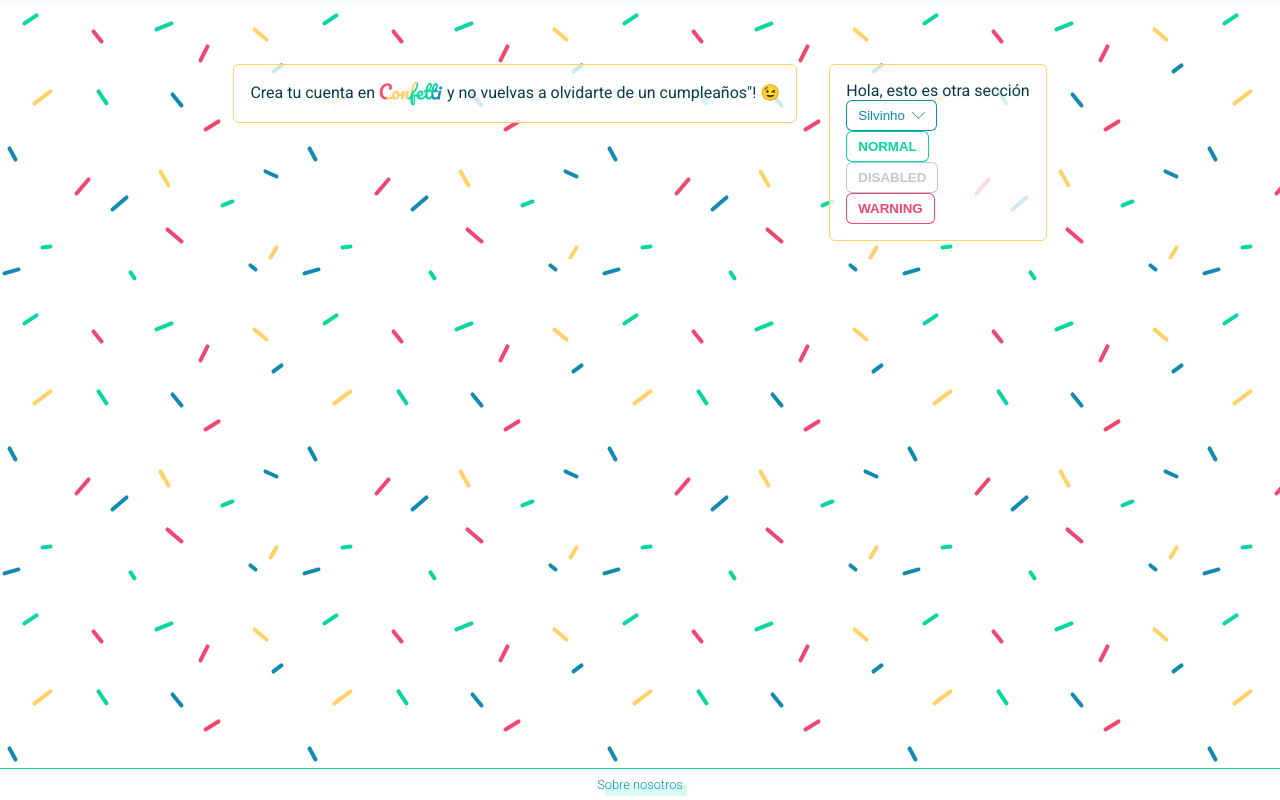
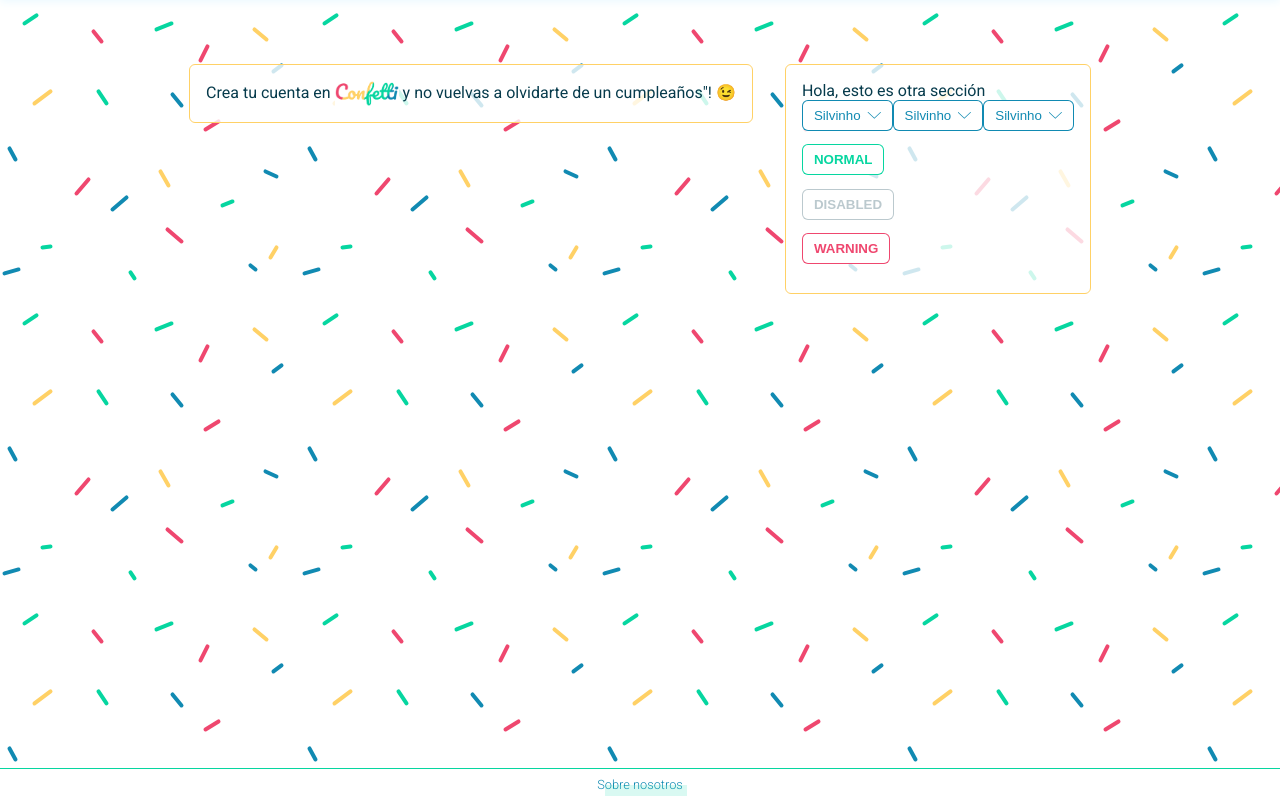
Before and after one commit to leireriel/Confetti-app, a React (Create React App) app: page / in a window 1280 px wide. Built offline with nearby package versions, Linux system fonts and the light colour scheme.

Commit message:
fix(dropdown): add position x dinamic

```diff
--- a/src/App.js
+++ b/src/App.js
@@ -22,13 +22,23 @@ const App = () => (
           <Paragraph>
             Hola, esto es otra sección
           </Paragraph>
-          <Dropdown
-            title='Silvinho'
-            options={['Ajustes', 'Cerrar sesión']}
-          />
-          <Button>normal</Button>
-          <Button type='disabled'>disabled</Button>
-          <Button type='warning'>warning</Button>
+          <div style={{display: 'flex'}}>
+            <Dropdown
+              title='Silvinho'
+              options={['Ajustes', 'Cerrar sesión']}
+            />
+            <Dropdown
+              title='Silvinho'
+              options={['Ajustes', 'Cerrar sesión']}
+            />
+            <Dropdown
+              title='Silvinho'
+              options={['Ajustes', 'Cerrar sesión']}
+            />
+          </div>
+          <Button margin='1em 0'>normal</Button>
+          <Button type='disabled' margin='1em 0'>disabled</Button>
+          <Button type='warning' margin='1em 0'>warning</Button>
         </Section>
       </WrapperHome>
     </MainWithConfetti>
--- a/src/components/Dropdown/index.js
+++ b/src/components/Dropdown/index.js
@@ -12,29 +12,33 @@ const colors = {
 
 const Dropdown = ({ title, options }) => {
   const [isDropdownVisible, setIsDropdownVisible] = useState(false);
-  const [posYDropdown, setPosYDropdown] = useState([]);
-  const [posXDropdown, setPosXDropdown] = useState([]);
+  const [heightButton, setHeightButton] = useState('');
+  const [posYDropdown, setPosYDropdown] = useState('');
+  const [posXDropdown, setPosXDropdown] = useState('');
 
   const handleClick = (event) => {
     setIsDropdownVisible(!isDropdownVisible);
 
     const buttonPos = event.currentTarget.getBoundingClientRect();
     const { height, left, right, top, bottom } = buttonPos;
+
+    setHeightButton(height);
+
     const viewportHeight = window.innerHeight;
     const bottomTotal = viewportHeight - bottom;
     const viewportWidth = window.innerWidth;
     const rightTotal = viewportWidth - right;
 
     if (top > bottomTotal) {
-      setPosYDropdown(['bottom', height]);
+      setPosYDropdown('bottom');
     } else {
-      setPosYDropdown(['top', height]);
+      setPosYDropdown('top');
     }
 
     if (left > rightTotal) {
-      setPosXDropdown(['right', rightTotal]);
+      setPosXDropdown('right');
     } else {
-      setPosXDropdown(['left', left]);
+      setPosXDropdown('left');
     }
   };
 
@@ -56,10 +60,9 @@ const Dropdown = ({ title, options }) => {
         <NavOptions
           colorMain={main}
           colorSecondary={secondary}
-          posYDropdown={posYDropdown[0]}
-          y={posYDropdown[1]}
-          posXDropdown={posXDropdown[0]}
-          x={posXDropdown[1]}
+          posYDropdown={posYDropdown}
+          y={heightButton}
+          posXDropdown={posXDropdown}
         >
           <List>
             {options.map((option, index) => (
--- a/src/components/Dropdown/styles.js
+++ b/src/components/Dropdown/styles.js
@@ -26,8 +26,8 @@ export const NavOptions = styled.nav`
   position: absolute;
   top: ${props => (props.posYDropdown === 'top') && `${props.y}px`};
   bottom: ${props => (props.posYDropdown === 'bottom') && `${props.y}px`};
-  left: ${props => (props.posXDropdown === 'left') && `${props.x}px`};
-  right: ${props => (props.posXDropdown === 'right') && `${props.x}px`};
+  left: ${props => (props.posXDropdown === 'left') && '0'};
+  right: ${props => (props.posXDropdown === 'right') && '0'};
   box-shadow: ${props => `0 0 10px 1px ${props.colorMain}`};
   border-radius: 6px;
   padding: 8px 12px;
--- a/src/components/NavHeader/index.js
+++ b/src/components/NavHeader/index.js
@@ -33,10 +33,20 @@ const NavHeader = () => {
             <Logo columnDirection={false}/>
           </Li>
           <Li>
+          <div style={{display: 'flex'}}>
             <Dropdown
               title='Silvinho'
               options={['Ajustes', 'Cerrar sesión']}
             />
+            <Dropdown
+              title='Silvinho'
+              options={['Ajustes', 'Cerrar sesión']}
+            />
+            <Dropdown
+              title='Silvinho'
+              options={['Ajustes', 'Cerrar sesión']}
+            />
+          </div>
           </Li>
         </List>
       </NavBar>
```
